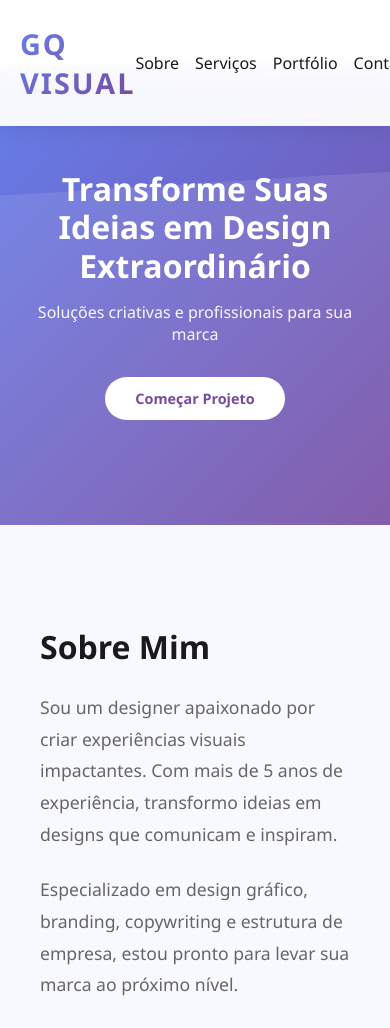
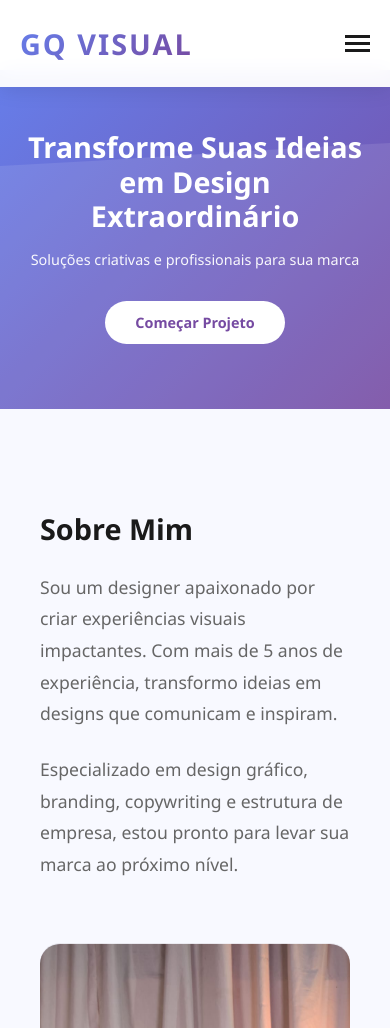
Before and after one commit to oquirino530/site45, a plain HTML site: page index.html in a window 390 px wide. Shown: the top 1028 px of the page. Drawn offline with Linux system fonts and the light colour scheme.

Commit message:
Update index.html

```diff
--- a/index.html
+++ b/index.html
@@ -93,6 +93,33 @@
 
         nav a:hover::after {
             width: 100%;
+        }
+
+        /* Menu Hambúrguer */
+        .menu-toggle {
+            display: none;
+            flex-direction: column;
+            cursor: pointer;
+            gap: 4px;
+        }
+
+        .menu-toggle span {
+            width: 25px;
+            height: 3px;
+            background: var(--text-dark);
+            transition: 0.3s;
+        }
+
+        .menu-toggle.active span:nth-child(1) {
+            transform: rotate(-45deg) translate(-5px, 6px);
+        }
+
+        .menu-toggle.active span:nth-child(2) {
+            opacity: 0;
+        }
+
+        .menu-toggle.active span:nth-child(3) {
+            transform: rotate(45deg) translate(-5px, -6px);
         }
 
         /* ===== HERO SECTION ===== */
@@ -744,7 +771,43 @@
         /* ===== RESPONSIVE ===== */
         @media (max-width: 768px) {
             nav ul {
-                gap: 1rem;
+                position: fixed;
+                top: 70px;
+                left: -100%;
+                width: 100%;
+                height: calc(100vh - 70px);
+                background: rgba(255, 255, 255, 0.95);
+                backdrop-filter: blur(10px);
+                flex-direction: column;
+                justify-content: flex-start;
+                align-items: center;
+                padding-top: 50px;
+                gap: 2rem;
+                transition: left 0.3s ease;
+                z-index: 999;
+            }
+
+            nav ul.active {
+                left: 0;
+            }
+
+            nav li {
+                width: 100%;
+                text-align: center;
+            }
+
+            nav a {
+                font-size: 1.2em;
+                padding: 10px 0;
+                display: block;
+            }
+
+            .menu-toggle {
+                display: flex;
+            }
+
+            .hero {
+                padding: 80px 20px;
             }
 
             .hero h1 {
@@ -825,6 +888,34 @@
                 width: 10px;
                 height: 10px;
             }
+
+            .hero {
+                padding: 60px 20px;
+            }
+
+            .hero h1 {
+                font-size: 1.8em;
+            }
+
+            .hero p {
+                font-size: 0.9em;
+            }
+
+            .about-text h2 {
+                font-size: 1.8em;
+            }
+
+            .section-title {
+                font-size: 1.8em;
+            }
+
+            .contact h2 {
+                font-size: 2em;
+            }
+
+            .contact p {
+                font-size: 1em;
+            }
         }
     </style>
 </head>
@@ -841,6 +932,11 @@
                     <li><a href="#contato">Contato</a></li>
                 </ul>
             </nav>
+            <div class="menu-toggle" onclick="toggleMenu()">
+                <span></span>
+                <span></span>
+                <span></span>
+            </div>
         </div>
     </header>
 
@@ -1129,6 +1225,14 @@
             changeTestimonial(1);
         }
 
+        // Toggle Menu Mobile
+        function toggleMenu() {
+            const navUl = document.querySelector('nav ul');
+            const menuToggle = document.querySelector('.menu-toggle');
+            navUl.classList.toggle('active');
+            menuToggle.classList.toggle('active');
+        }
+
         // Iniciar carrossel
         showTestimonial(0);
 
```
